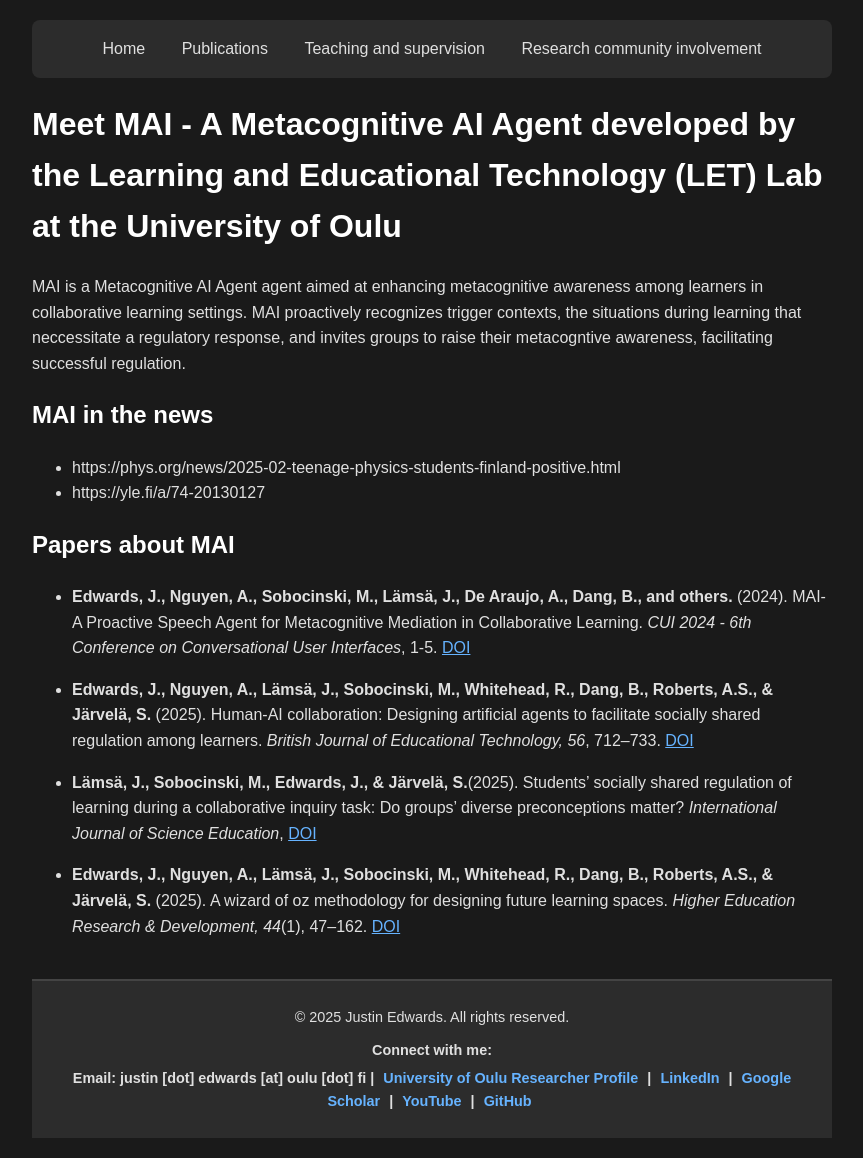
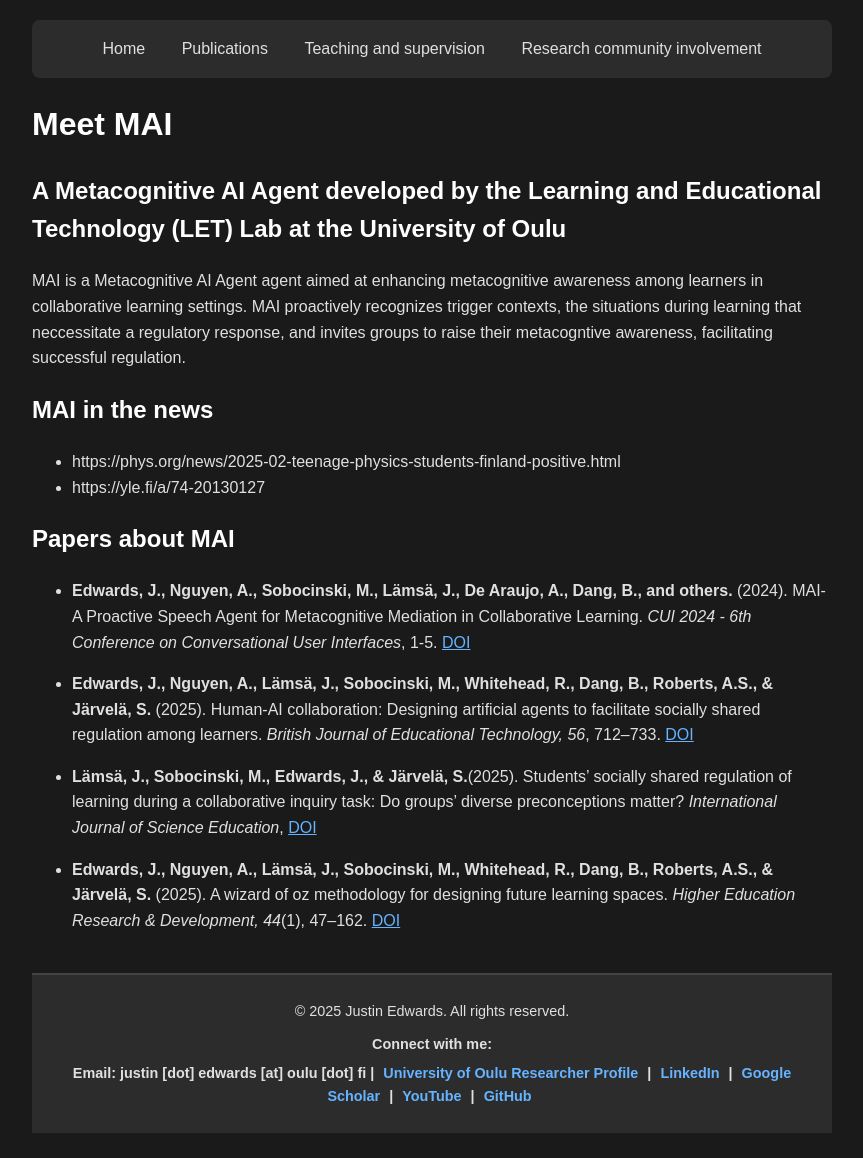
Before and after one commit to justinHCI/justinHCI.github.io, a Jekyll site: the page built from MAI.md, in a window 1280 px wide. Shown: the whole page, without its empty margins (208-1071 px from the left). Built offline with Jekyll 4.4.1, drawn with Linux system fonts in a browser that asks for light colours.

Commit message:
Update MAI.md

```diff
--- a/MAI.md
+++ b/MAI.md
@@ -3,7 +3,8 @@ layout: default
 title: MAI
 ---
 
-# Meet MAI - A Metacognitive AI Agent developed by the Learning and Educational Technology (LET) Lab at the University of Oulu
+# Meet MAI
+## A Metacognitive AI Agent developed by the Learning and Educational Technology (LET) Lab at the University of Oulu
 MAI is a Metacognitive AI Agent agent aimed at enhancing metacognitive awareness among learners in collaborative learning settings. MAI proactively recognizes trigger contexts, the situations during learning that neccessitate a regulatory response, and invites groups to raise their metacogntive awareness, facilitating successful regulation.
 
 ## MAI in the news
```
